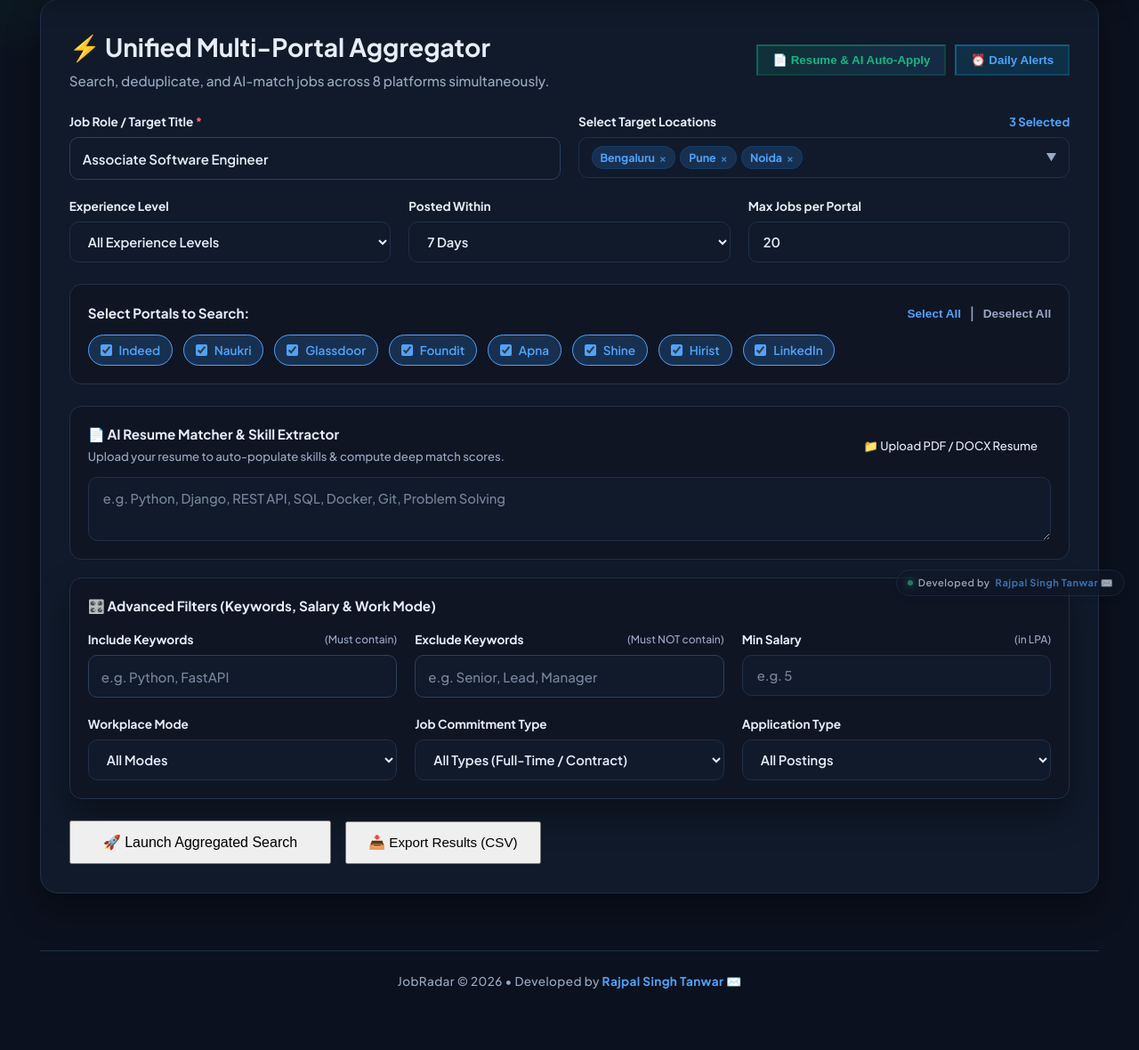
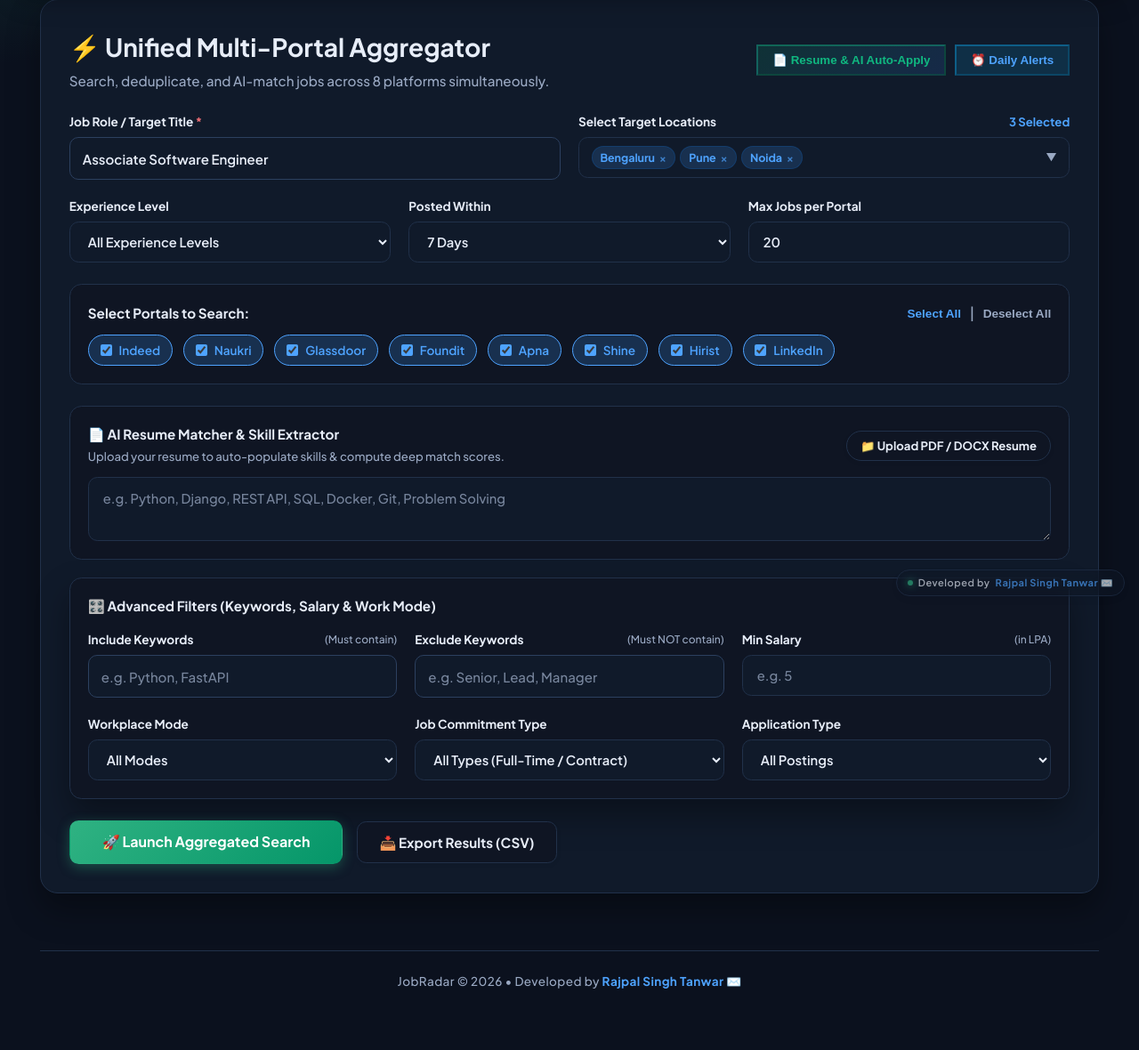
Before and after one commit to Rajpal-26/Job_Radar, a Flask app: page /unified in a window 1280 px wide. Shown: the part 114-1294 px from the top of the page at 89% size. Run offline with Flask 3, Linux system fonts and the light colour scheme.

Commit message:
Implement global light/dark adaptive button system with vibrant gradients and theme panel backgrounds

```diff
--- a/frontend/static/style.css
+++ b/frontend/static/style.css
@@ -1492,6 +1492,109 @@ textarea.text-field:focus {
   }
 }
 
+/* ==============================================================================
+ * UNIFIED THEMED BUTTON SYSTEM (Light & Dark Mode Adaptive)
+ * ============================================================================== */
+
+.btn,
+.cove-btn-primary,
+.cove-btn-accent,
+.cove-btn-soft,
+.cove-btn-danger,
+.btn-primary,
+.btn-accent,
+.btn-soft,
+.btn-gradient-primary {
+  display: inline-flex;
+  align-items: center;
+  justify-content: center;
+  gap: 0.5rem;
+  padding: 0.68rem 1.4rem;
+  border-radius: 0.65rem;
+  font-family: inherit;
+  font-weight: 700;
+  font-size: 0.92rem;
+  cursor: pointer;
+  transition: all 0.2s cubic-bezier(0.4, 0, 0.2, 1);
+  text-decoration: none;
+  white-space: nowrap;
+  box-sizing: border-box;
+  line-height: 1.3;
+}
+
+/* Primary Vibrant Blue Gradient Button */
+.cove-btn-primary,
+.btn-primary,
+.btn-gradient-primary {
+  background: linear-gradient(135deg, var(--primary) 0%, #0052a3 100%) !important;
+  color: #ffffff !important;
+  border: 1px solid transparent !important;
+  box-shadow: 0 4px 14px rgba(10, 102, 194, 0.35);
+}
+
+.cove-btn-primary:hover,
+.btn-primary:hover,
+.btn-gradient-primary:hover {
+  transform: translateY(-2px);
+  box-shadow: 0 8px 22px rgba(10, 102, 194, 0.45);
+  filter: brightness(1.08);
+}
+
+/* Accent Emerald / Teal Gradient Button */
+.cove-btn-accent,
+.btn-accent {
+  background: linear-gradient(135deg, var(--accent) 0%, #059669 100%) !important;
+  color: #ffffff !important;
+  border: 1px solid transparent !important;
+  box-shadow: 0 4px 14px rgba(47, 178, 130, 0.35);
+}
+
+.cove-btn-accent:hover,
+.btn-accent:hover {
+  transform: translateY(-2px);
+  box-shadow: 0 8px 22px rgba(47, 178, 130, 0.45);
+  filter: brightness(1.08);
+}
+
+/* Theme-Adaptive Soft Neutral Button */
+.cove-btn-soft,
+.btn-soft {
+  background: var(--panel) !important;
+  border: 1px solid var(--line) !important;
+  color: var(--text) !important;
+  box-shadow: 0 2px 6px rgba(0, 0, 0, 0.04);
+}
+
+html[data-theme="dark"] .cove-btn-soft,
+html[data-theme="dark"] .btn-soft {
+  background: var(--panel-soft) !important;
+  border-color: var(--line) !important;
+  color: var(--text) !important;
+}
+
+.cove-btn-soft:hover,
+.btn-soft:hover {
+  border-color: var(--primary) !important;
+  color: var(--primary) !important;
+  transform: translateY(-1px);
+  box-shadow: 0 4px 12px rgba(10, 102, 194, 0.15);
+}
+
+/* Danger / Destructive Button */
+.cove-btn-danger,
+.btn-danger {
+  background: rgba(239, 68, 68, 0.12) !important;
+  border: 1px solid rgba(239, 68, 68, 0.3) !important;
+  color: var(--error) !important;
+}
+
+.cove-btn-danger:hover,
+.btn-danger:hover {
+  background: var(--error) !important;
+  color: #ffffff !important;
+  transform: translateY(-1px);
+}
+
 .portal-chip {
   display: inline-flex;
   align-items: center;
--- a/frontend/templates/tracker.html
+++ b/frontend/templates/tracker.html
@@ -145,8 +145,8 @@
         <h2 style="margin: 0;">Kanban Job Application Tracker</h2>
         <p style="color: #64748b; margin-top: 0.25rem; font-size: 0.9rem;">Organize, track, and manage your job applications across stages.</p>
       </div>
-      <button onclick="exportTrackerCSV()" style="padding: 0.6rem 1.2rem; background: #10b981; color: white; border: none; border-radius: 0.5rem; font-weight: 600; cursor: pointer;">
-        📥 Export Tracker (CSV)
+      <button onclick="exportTrackerCSV()" class="cove-btn-accent">
+        <span>📥 Export Tracker (CSV)</span>
       </button>
     </div>
 
```
